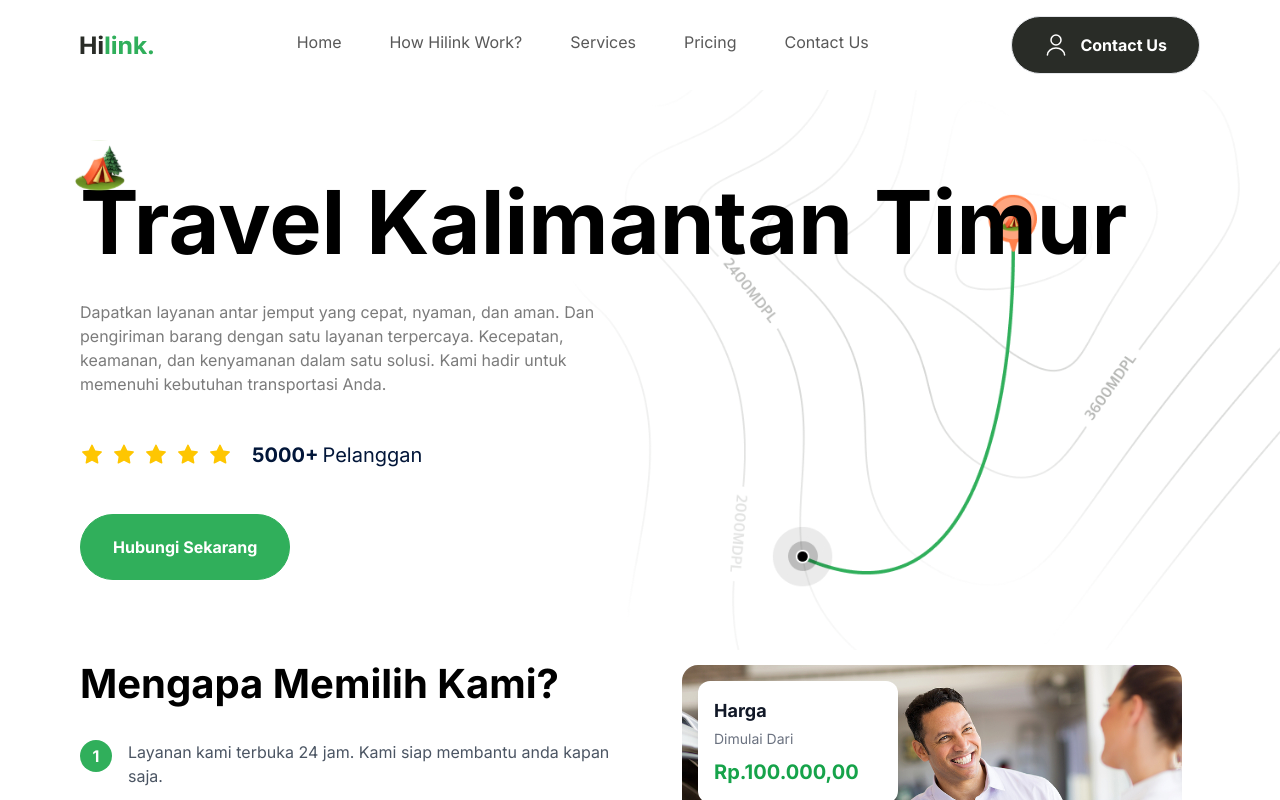
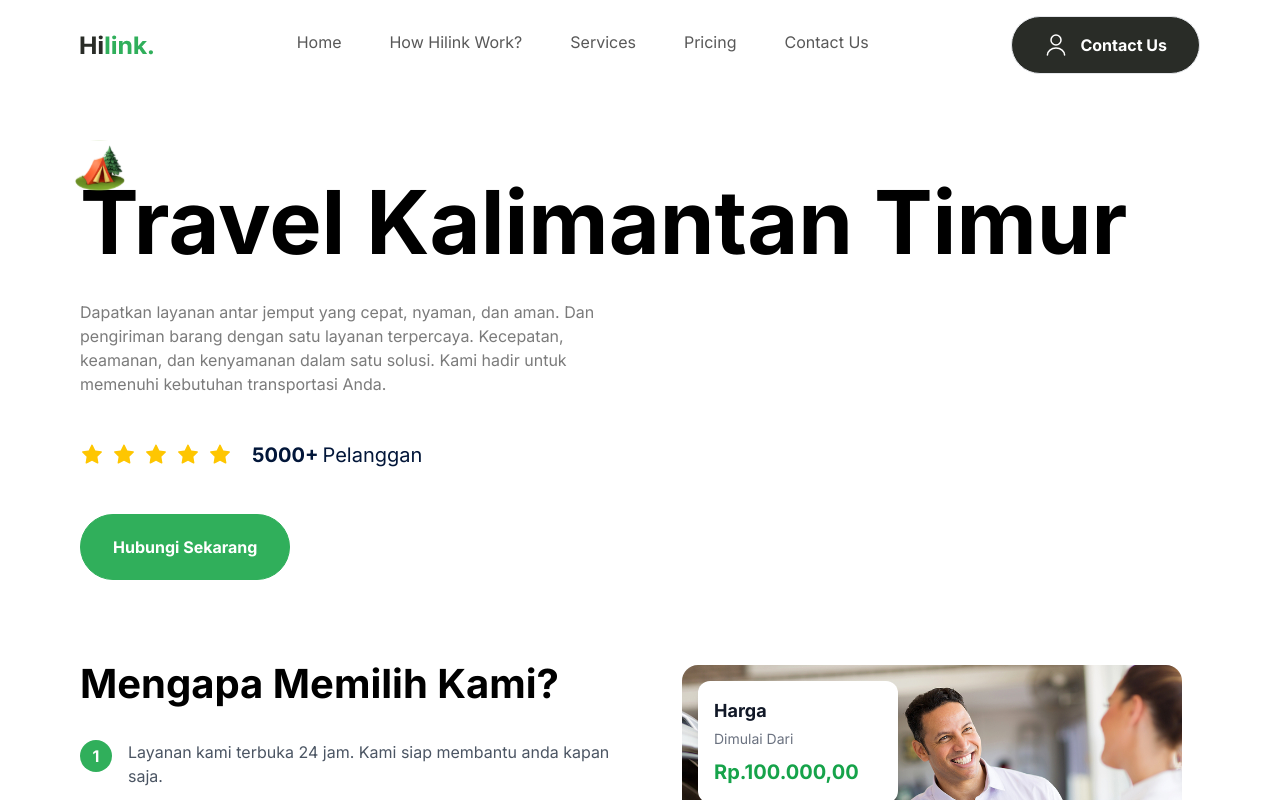
Before and after one commit to Rothiii/fe-rentalmobil, a Next.js app: page / in a window 1280 px wide. Shown: the top 800 px of the page. Built offline with nearby package versions, Linux system fonts and the light colour scheme.

Commit message:
remove bg hero section

```diff
--- a/app/globals.css
+++ b/app/globals.css
@@ -126,7 +126,7 @@ body {
 
   /* Hero */
   .hero-map {
-    @apply absolute right-0 top-0 h-screen w-screen bg-pattern-2 bg-cover bg-center md:-right-28 xl:-top-60;
+    @apply absolute right-0 top-0 h-screen w-screen bg-cover bg-center md:-right-28 xl:-top-60;
   }
 
   /* Camp */
```
